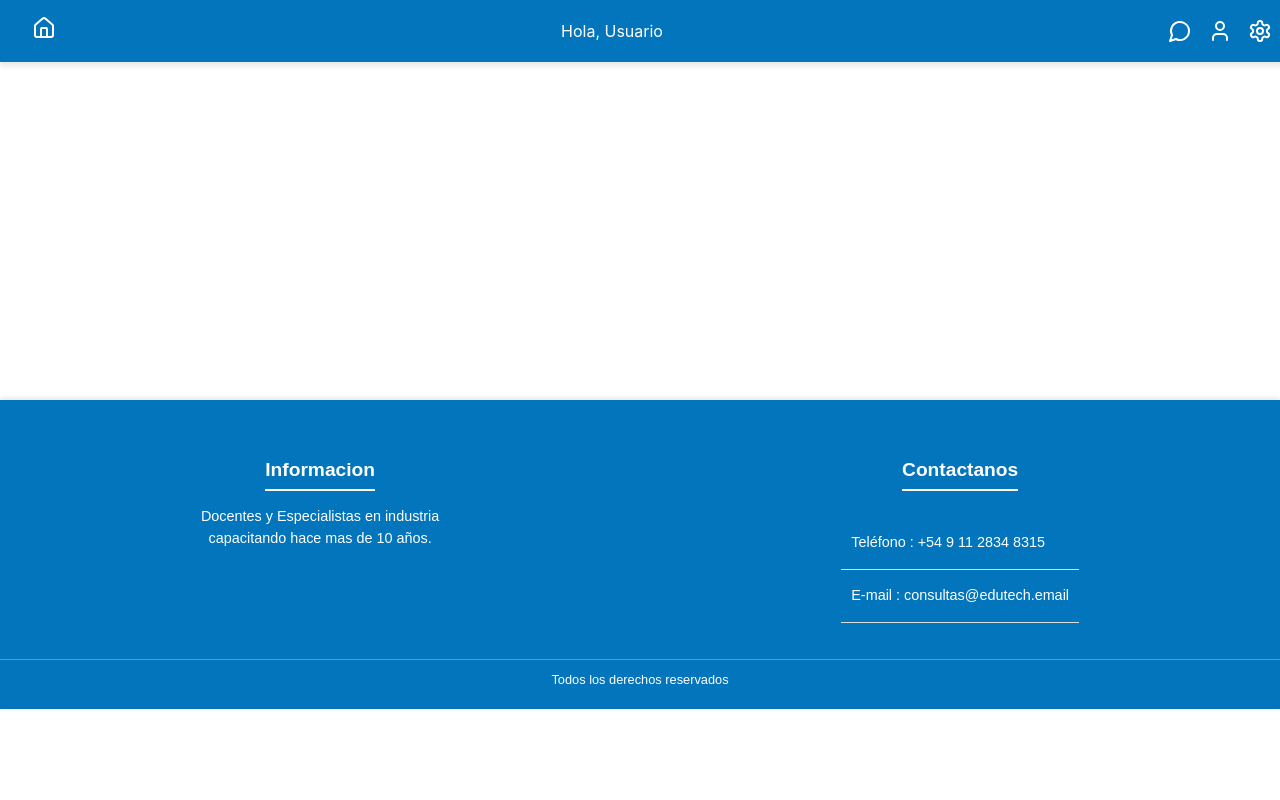
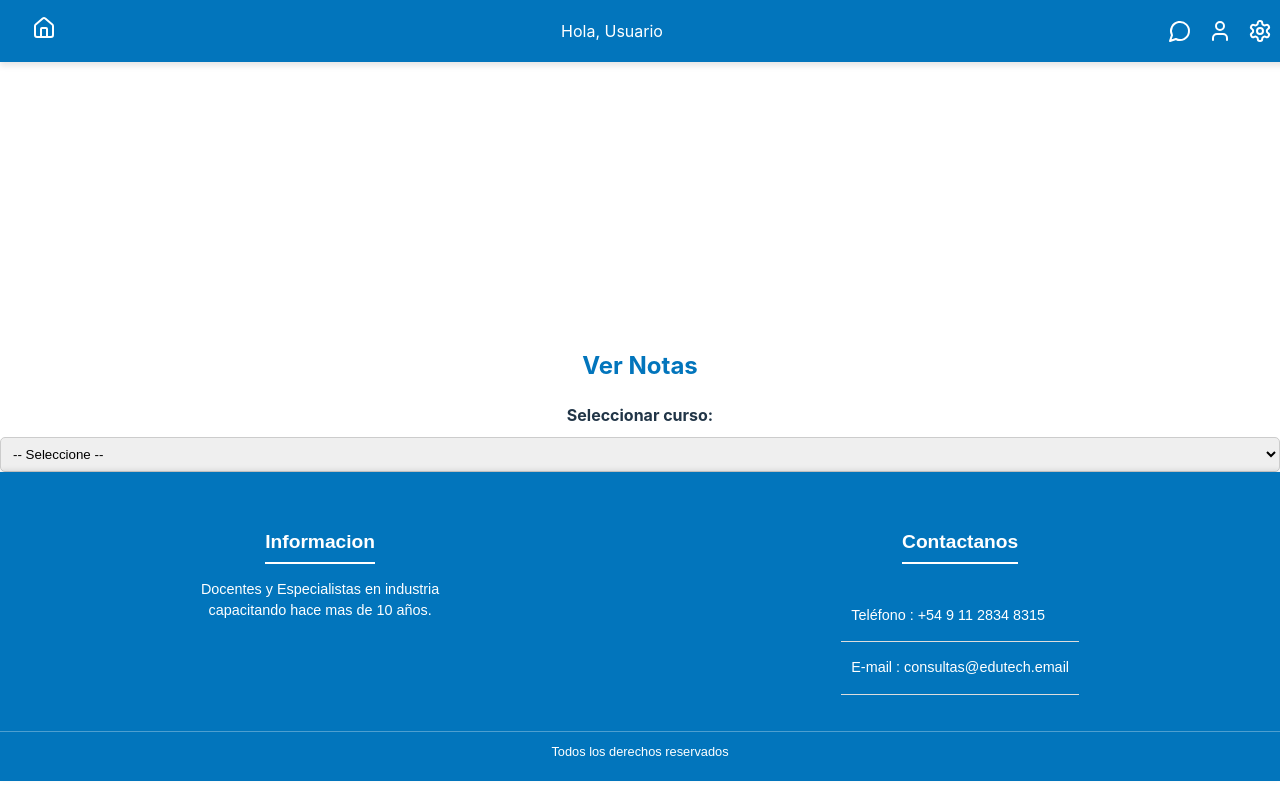
Before and after one commit to Javi1327/proyectofinal, a React (Vite) app: page /profesor/ver-notas in a window 1280 px wide. Built offline with nearby package versions, Linux system fonts and the light colour scheme; data requests are answered from the project's data file.

Commit message:
Agrego VerNotas

```diff
--- a/src/App.jsx
+++ b/src/App.jsx
@@ -14,6 +14,7 @@ import PreceptorView from './pages/PreceptorView';
 import Alumno from './components/CargaAlumnos';
 import VerAlumnos from './components/VerAlumnos';
 import Asistencia from './components/Asistencia';
+import VerNotas from './components/VerNotas';
 
 const App = () => {
   return (
@@ -27,6 +28,7 @@ const App = () => {
           <Route path="/profesor" element={<ProfesorView />} />
           <Route path="/profesor/subir-notas" element={<SubirNotas />} />
           <Route path="/profesor/ver-cursos" element={<VerCursos />} />
+          <Route path="/profesor/ver-notas" element={<VerNotas />} />
           <Route path="/preceptor" element={<PreceptorView />} />
           <Route path="/preceptor/cargar-alumnos" element={<Alumno />} />
           <Route path="/preceptor/ver-alumnos" element={<VerAlumnos />} />
--- /dev/null
+++ b/src/components/VerNotas.jsx
@@ -0,0 +1,69 @@
+import React, { useState, useEffect } from "react";
+import "./VerNotas.css";
+
+const VerNotas = () => {
+  const [cursos, setCursos] = useState([]);
+  const [alumnos, setAlumnos] = useState([]);
+  const [cursoSeleccionado, setCursoSeleccionado] = useState("");
+
+  useEffect(() => {
+    // Cargar los cursos que dicta el profesor
+    fetch("http://localhost:3001/cursos")
+      .then((res) => res.json())
+      .then((data) => setCursos(data))
+      .catch((error) => console.error("Error cargando cursos:", error));
+  }, []);
+
+  const cargarAlumnosYNotas = (curso) => {
+    setCursoSeleccionado(curso);
+    fetch(`http://localhost:3001/alumnos?Grado=${curso}`)
+      .then((res) => res.json())
+      .then((data) => setAlumnos(data))
+      .catch((error) => console.error("Error cargando alumnos:", error));
+  };
+
+  return (
+    <div>
+      <h2>Ver Notas</h2>
+      <label>Seleccionar curso:</label>
+      <select onChange={(e) => cargarAlumnosYNotas(e.target.value)}>
+        <option value="">-- Seleccione --</option>
+        {cursos.map((curso) => (
+          <option key={curso.id} value={curso.nombre}>
+            {curso.nombre}
+          </option>
+        ))}
+      </select>
+
+      {cursoSeleccionado && (
+        <div>
+          <h3>Alumnos de {cursoSeleccionado}</h3>
+          <table border="1">
+            <thead>
+              <tr>
+                <th>Nombre</th>
+                <th>Apellido</th>
+                <th>Correo</th>
+                <th>Nota 1</th>
+                <th>Nota 2</th>
+              </tr>
+            </thead>
+            <tbody>
+              {alumnos.map((alumno) => (
+                <tr key={alumno.id}>
+                  <td>{alumno.Nombre}</td>
+                  <td>{alumno.Apellido}</td>
+                  <td>{alumno.Correo}</td>
+                  <td>{alumno.notas?.nota1 ?? "N/A"}</td>
+                  <td>{alumno.notas?.nota2 ?? "N/A"}</td>
+                </tr>
+              ))}
+            </tbody>
+          </table>
+        </div>
+      )}
+    </div>
+  );
+};
+
+export default VerNotas;
```
Also changed, not shown: src/components/VerNotas.css (added).
